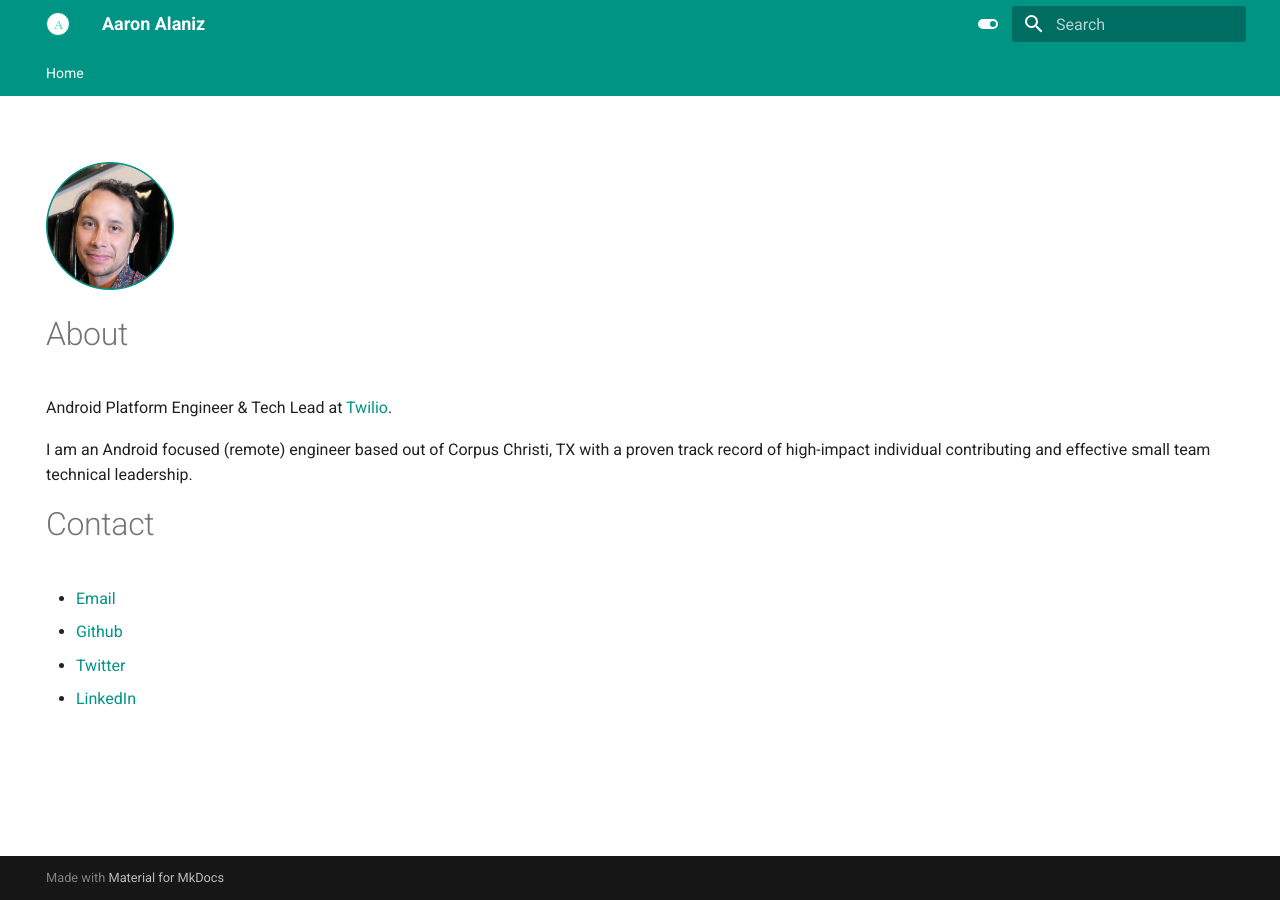
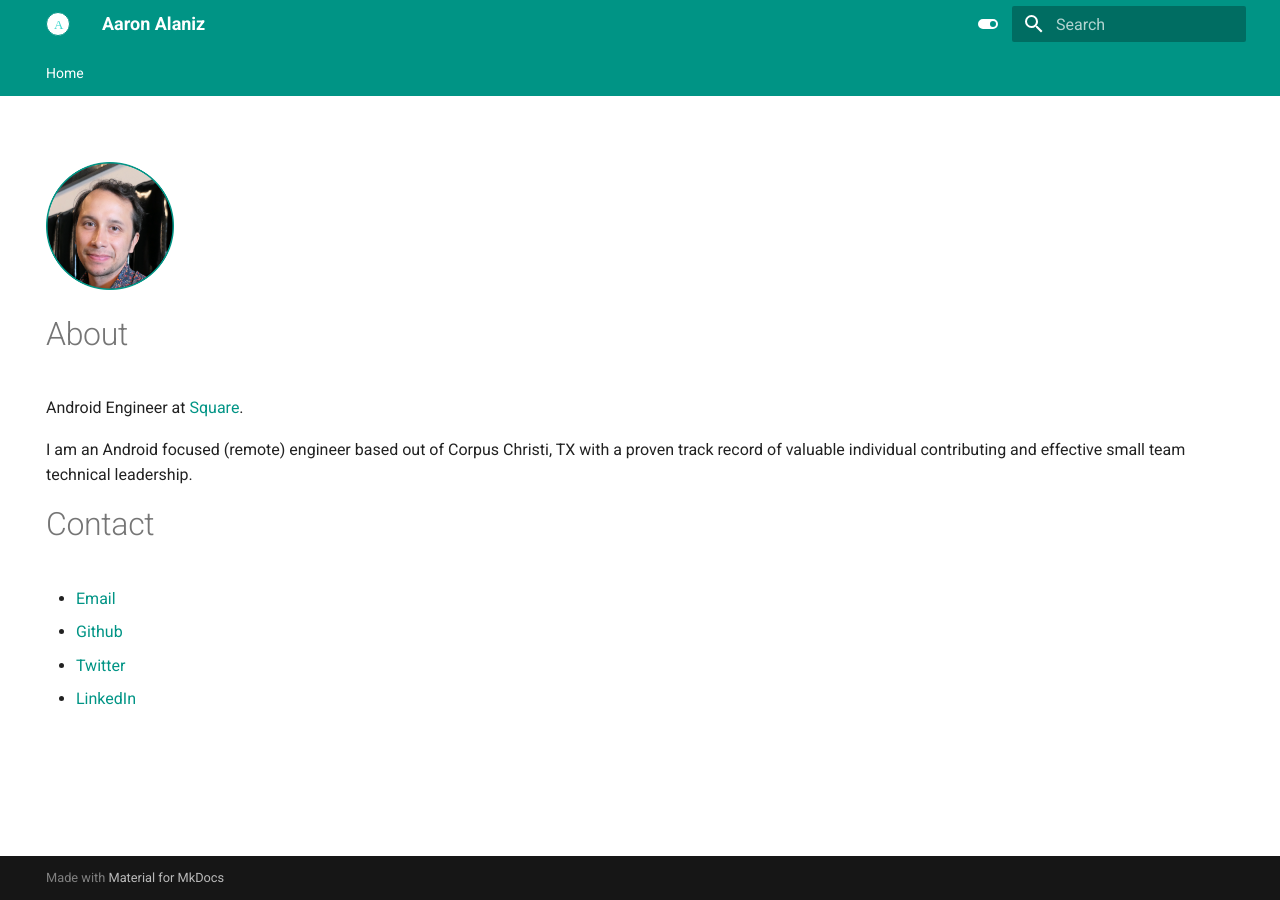
Before and after one commit to aaalaniz/aaron, an MkDocs documentation site: the page built from docs/index.md, in a window 1280 px wide. Built offline with MkDocs 1.6.1 and Material for MkDocs 9.7.7, drawn with Linux system fonts in a browser that asks for light colours.

Commit message:
Update index.md

```diff
--- a/docs/index.md
+++ b/docs/index.md
@@ -8,9 +8,9 @@ hide:
 </br>
 
 # About
-Android Platform Engineer & Tech Lead at [Twilio](https://www.twilio.com/).
+Android Engineer at [Square](https://squareup.com).
 
-I am an Android focused (remote) engineer based out of Corpus Christi, TX with a proven track record of high-impact individual contributing and effective small team technical leadership.
+I am an Android focused (remote) engineer based out of Corpus Christi, TX with a proven track record of valuable individual contributing and effective small team technical leadership.
 
 # Contact
 
```
